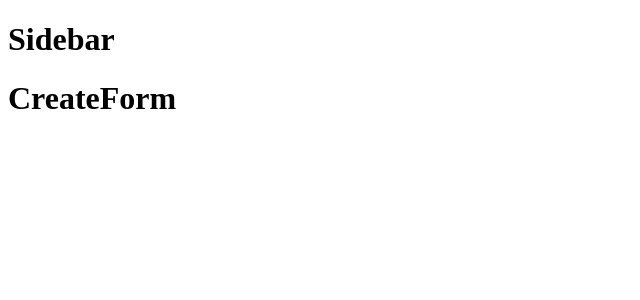
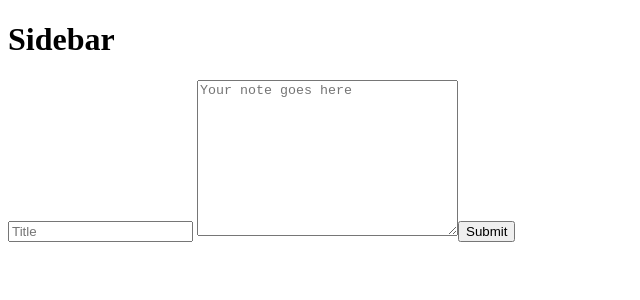
Before and after one commit to justman00/Lambda-Notes, a React (Create React App) app: page /create in a window 1280 px wide. Shown: the top 300 px of the page, without its empty margins (0-640 px from the left). Built offline with nearby package versions, Linux system fonts and the light colour scheme.

Commit message:
user is able to a note now

```diff
--- a/package.json
+++ b/package.json
@@ -4,6 +4,7 @@
   "private": true,
   "dependencies": {
     "axios": "^0.18.0",
+    "formik": "^1.5.1",
     "react": "^16.8.3",
     "react-dom": "^16.8.3",
     "react-redux": "^6.0.1",
@@ -11,7 +12,8 @@
     "react-scripts": "2.1.5",
     "redux": "^4.0.1",
     "redux-thunk": "^2.3.0",
-    "styled-components": "^4.1.3"
+    "styled-components": "^4.1.3",
+    "yup": "^0.26.10"
   },
   "scripts": {
     "start": "react-scripts start",
--- a/src/actions/index.js
+++ b/src/actions/index.js
@@ -10,7 +10,7 @@ import axios from "axios";
 // the actions right here, they will be async
 export const fetchNotes = () => async dispatch => {
   const res = await axios.get("https://fe-notes.herokuapp.com/note/get/all");
-  //   console.log(res.data);
+  console.log(res.data);
   dispatch({ type: FETCH_NOTES, payload: res.data });
 };
 
@@ -21,7 +21,11 @@ export const fetchNote = id => async dispatch => {
 };
 
 export const createNote = formValues => async dispatch => {
-  await axios.post(`https://fe-notes.herokuapp.com/note/create`, formValues);
+  const res = await axios.post(
+    `https://fe-notes.herokuapp.com/note/create`,
+    formValues
+  );
+  console.log(res);
   dispatch({ type: CREATE_NOTE });
 };
 
--- a/src/components/forms/CreateForm.js
+++ b/src/components/forms/CreateForm.js
@@ -1,7 +1,13 @@
 import React from "react";
+import FormSubcomponent from "./FormSubcomponent";
+import { connect } from "react-redux";
+import { createNote } from "../../actions";
 
 const CreateForm = props => {
-  return <h1>CreateForm</h1>;
+  return <FormSubcomponent history={props.history} action={props.createNote} />;
 };
 
-export default CreateForm;
+export default connect(
+  null,
+  { createNote }
+)(CreateForm);
--- /dev/null
+++ b/src/components/forms/FormSubcomponent.js
@@ -0,0 +1,38 @@
+import React from "react";
+import { withFormik, Field, Form } from "formik";
+import { connect } from "react-router-dom";
+import { createNote } from "../../actions";
+import * as yup from "yup";
+
+const FormSubcomponent = ({ values, errors, touched, handleChange }) => {
+  return (
+    <Form>
+      <Field name="title" placeholder="Title" />{" "}
+      <textarea
+        name="textBody"
+        cols="30"
+        rows="10"
+        onChange={handleChange}
+        placeholder="Your note goes here"
+        value={values.textBody}
+      />
+      <button type="submit">Submit</button>
+    </Form>
+  );
+};
+
+export default withFormik({
+  mapPropsToValues({ title, textBody }) {
+    return {
+      title,
+      textBody
+    };
+  },
+  validationSchema: yup.object().shape({
+    title: yup.string().required("You must enter a title"),
+    textBody: yup.string().required("Enter your note please")
+  }),
+  handleSubmit({ title, textBody }, { props }) {
+    props.action({ title, textBody }).then(() => props.history.push("/"));
+  }
+})(FormSubcomponent);
--- a/src/components/notes/ListNotes.js
+++ b/src/components/notes/ListNotes.js
@@ -12,8 +12,8 @@ const List = styled.section`
 `;
 
 const ListNotes = props => {
-  console.log(props);
   useEffect(() => {
+    console.log("changing");
     props.fetchNotes();
   }, []);
 
--- a/src/components/notes/SingleNote.js
+++ b/src/components/notes/SingleNote.js
@@ -7,7 +7,6 @@ const SingleNote = ({ match, fetchNote, note }) => {
     fetchNote(match.params.id);
   }, []);
 
-  console.log(note);
   if (!note) {
     return <div>Loading...</div>;
   }
```
Also changed, not shown: 1 other file (tests, documents, lock files or other folders).
